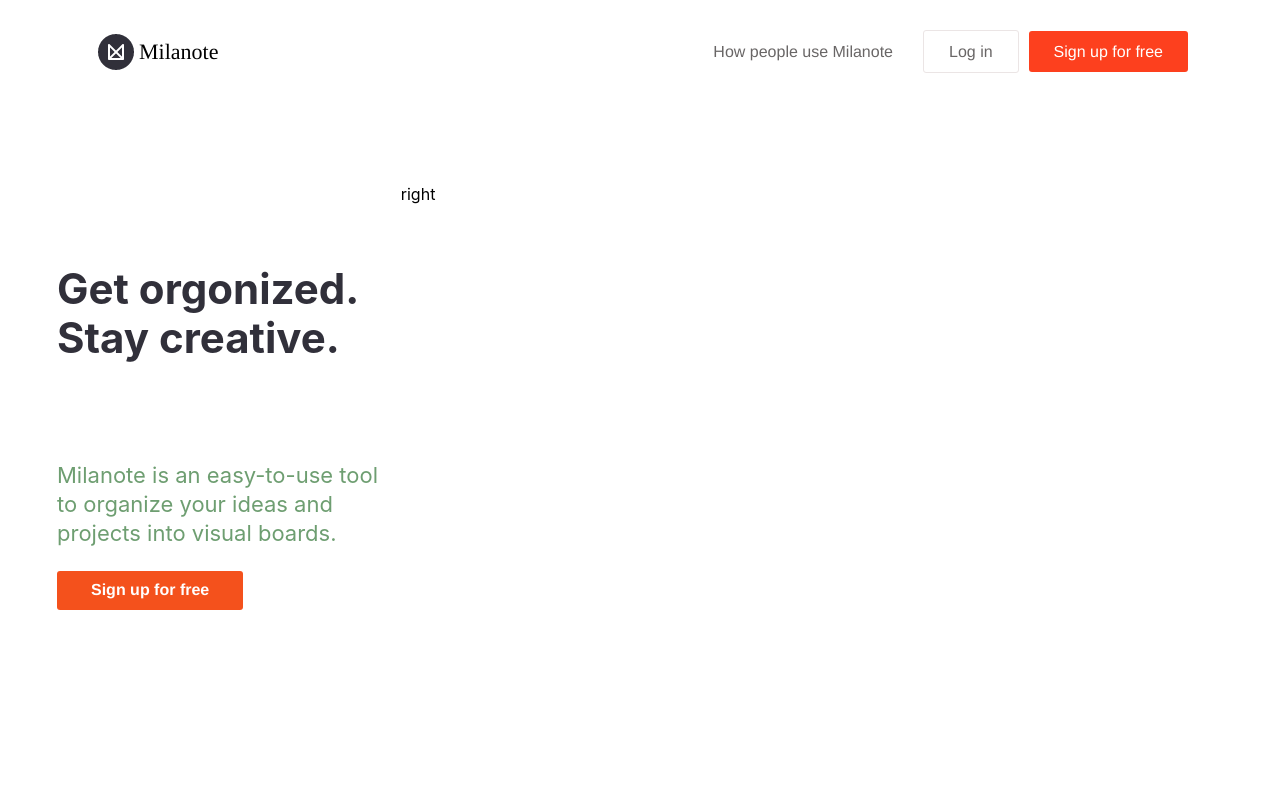
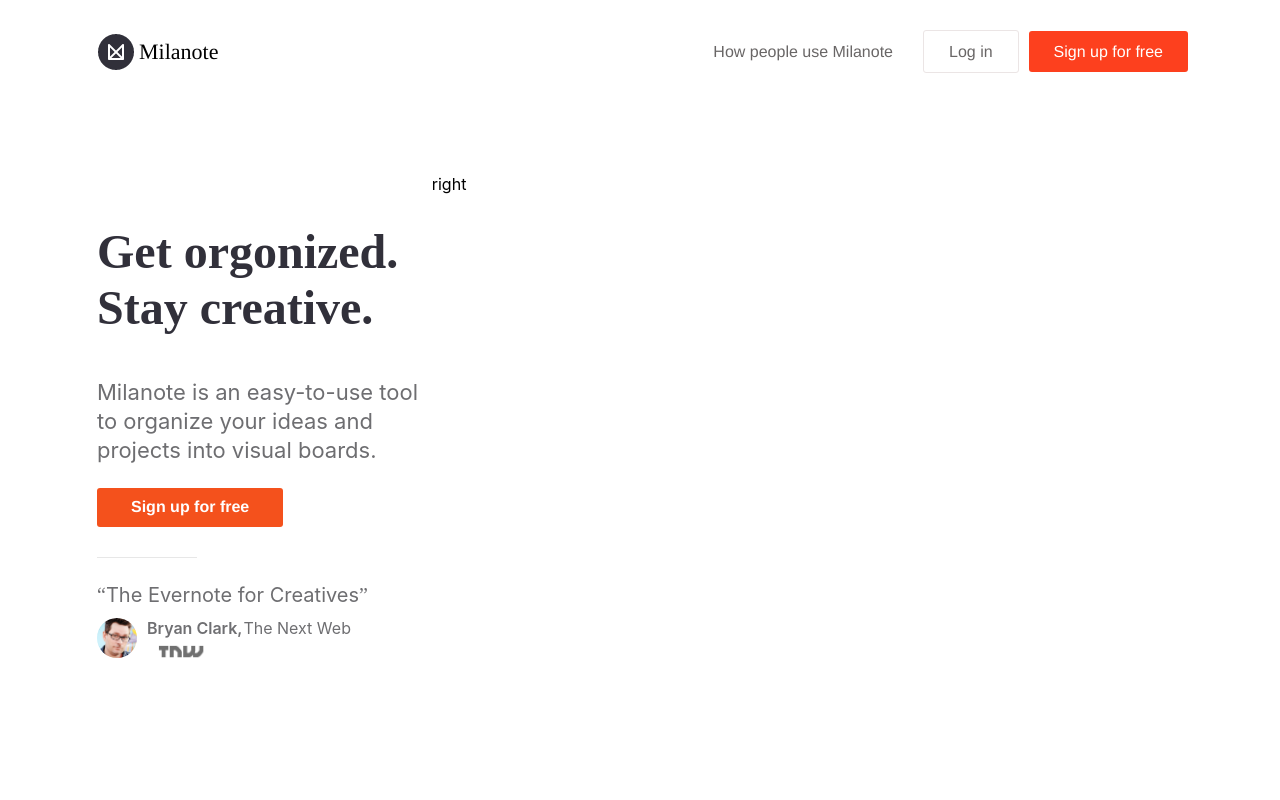
Before and after one commit to AlbadDev/milanote-clone, a Next.js app: page / in a window 1280 px wide. Shown: the top 800 px of the page. Built offline with nearby package versions, Linux system fonts and the light colour scheme.

Commit message:
New: setup testimonial component

```diff
--- a/Components/BodyFirstComponent.js
+++ b/Components/BodyFirstComponent.js
@@ -1,4 +1,10 @@
 import style from '../styles/FirstBodyComponent.module.scss'
+import Image from 'next/image'
+import userImage from '../public/userImage.png'
+import companyIcon from '../public/companyIcon.png'
+
+
+
 const BodyFirstComponent = () => {
 
 
@@ -10,7 +16,7 @@
                    <div className={style.articleContainer}>
                         <article className={style.leftContainer}>
                             <div className={style.container}>
-                                <h1>Get orgonized. Stay creative.</h1>
+                                <h1 className={style.leftTitle}>Get orgonized.<br/> Stay creative.</h1>
 
                                 <div className={style.IntroComponent}>
                                     <div className={style.introContainer}>
@@ -18,7 +24,29 @@
                                             Milanote is an easy-to-use tool to organize your ideas and projects into visual boards.
                                         </p>
                                     </div>
-                                    <button className={style.signUp}>Sign up for free<a href='/'></a></button>
+                                    <button className={style.signUp}><a href="">Sign up for free</a></button>
+
+                                    <div className={style.testimonialContainer}>
+                                        <section className={style.testimonialComponent}>
+                                            <article className={style.quote}>
+                                                The Evernote for Creatives
+                                            </article>
+                                            <article className={style.userInfo}>
+                                               <div className={style.userInfonContainer}>
+                                                    <div className={style.userImage}>
+                                                        <Image src={userImage} width='40' height='40' alt='userImage' className={style.image}/>
+                                                    </div>
+                                                    <div className={style.user}>
+                                                        <section className={style.userInfoHeader}>
+                                                            <div className={style.name}>Bryan Clark</div>
+                                                            <div className={style.meta}>The Next Web</div>
+                                                        </section>
+                                                    </div>
+                                               </div>
+                                                <div className={style.company}><Image src={companyIcon} width='50' height='20' alt='userImage' className={style.companyIcon}/></div>
+                                            </article>
+                                        </section>
+                                    </div>
                                 </div>
                             </div>
                         </article>
--- a/styles/FirstBodyComponent.module.scss
+++ b/styles/FirstBodyComponent.module.scss
@@ -1,13 +1,12 @@
 .firstComponentContainer {
-    top: 0;
     width: 100%;
     height: 100%;
-    padding: 10px;
+    //margin-top: -30px;
     .sectionComponent {
+        //background-color: #6e6e71;
         display: flex;
-        //justify-content: center;
-        //align-items: center;
         background-color: #fff;
+        padding-left: 50px;
         .articleContainer {
             display: flex;
             width: 100%;
@@ -23,17 +22,22 @@
                     flex-direction: column;
 
                     h1 {
-                        padding-top: 40px;
-                        padding-bottom: 20px;
+                        font-family: "timer";
+                        padding-top: 2px;
                         color: #31303a;
-                        font-size: 42px;
+                        font-size: 48px;
                         line-height: 1.18;
+                        font-weight:900;
+                    }
+                    .leftTitle {
+                        font-weight:600;
                     }
                     .IntroComponent {
+                        margin-top: -45px;
                         padding-bottom: 25px;
                         font-size: 22px;
                         line-height: 1.33;
-                        color: #6e9e71;
+                        color: #6e6e71;
 
 
 
@@ -43,6 +47,7 @@
                             align-items: center;
                             background: #f4511c;
                             border: 0;
+                            margin-bottom: 30px;
                             padding: 10px 34px 11px 34px;
                             font-family: "Source Sans",Helvetica,Arial,sans-serif;
                             font-size: 16px;
@@ -59,6 +64,78 @@
 
                         }
 
+                        .testimonialContainer::before {
+                            display: block;
+                            content: "";
+                            width: 100px;
+                            border-top: 1px solid #e7e7e7;
+
+                        }
+                        .testimonialComponent {
+                            margin-top: 25px;
+                            text-align: left;
+                            .quote {
+                                font-size: 20px;
+                                margin-bottom: 10px;
+                                line-height: 1.25;
+                                quotes: "“" "”";
+                            }
+                            .quote::before {
+                                display: inline;
+                                content: open-quote;
+                                font-family: cursive;
+                            }
+                            .quote::after {
+                                display: inline;
+                                content: close-quote;
+                                font-family: cursive;
+                            }
+
+                            .userInfo {
+                                display: flex;
+                                flex-direction: column;
+
+                                .userInfonContainer {
+                                    display: flex;
+                                    .userImage {
+                                        margin-right: 10px;
+                                        .image {
+                                            border-radius: 20px;
+                                        }
+                                        .companyIcon {
+                                            background-color: #6e6e71;
+                                        }
+                                    }
+                                    .user {
+                                        display: flex;
+
+                                        .userInfoHeader {
+                                            display: flex;
+
+                                            .name {
+                                                font-size: 16px;
+                                                font-weight: 600;
+                                                color: #6f6f72;
+                                                margin-right: 1px;
+                                            }
+                                            .name::after {
+                                                display: inline;
+                                                content: ",";
+                                            }
+                                            .meta {
+                                                font-size: 16px;
+                                            }
+                                        }
+
+                                    }
+                                }
+
+                                .company {
+                                    margin: -25px 60px  ;
+                                }
+
+                            }
+                        }
                     }
                 }
             }
```
Also changed, not shown: public/companyIcon.PNG (added), public/userImage.PNG (added).
